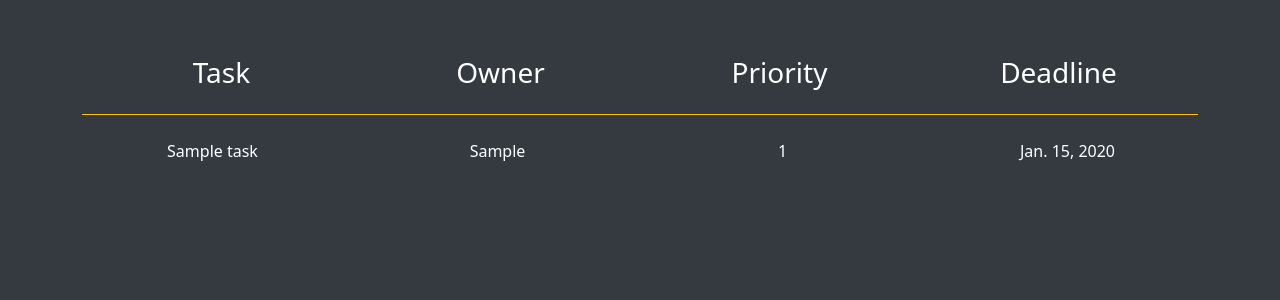
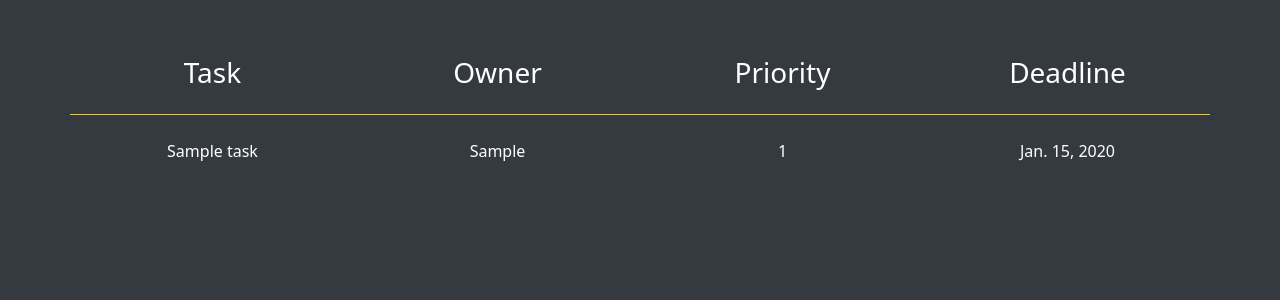
Before and after one commit to sadrayavar/djangoTemplate-taskManger, a Django app: page / in a window 1280 px wide. Shown: the part 73-373 px from the top of the page. Run offline with Django 4.2, Linux system fonts and the light colour scheme; a user stored in the database is signed in; tables that the repository leaves empty hold one stand-in row (values such as "Sample post"); some libraries are stand-ins or nearby versions.

Commit message:
fix: line balance in list of tasks

```diff
--- a/templates/Task/taskList.html
+++ b/templates/Task/taskList.html
@@ -9,21 +9,19 @@
     {% if count > 0 %}
         <div class="text-center pt-3 pb-2">
             <div class="container">
-                <div class="d-flex justify-content-start pb-3 border-warning border-bottom">
+                <div class="pb-3 row border-warning border-bottom">
                     <div class="col h3">Task</div>
                     <div class="col h3">Owner</div>
                     <div class="col h3">Priority</div>
                     <div class="col h3">Deadline</div>
                 </div>
                 {% for task in tasks %}
-                    <a class="text-white text-decoration-none bg-dark"
+                    <a class="text-white text-decoration-none row text-center rounded py-3 mt-2"
                        href="{% url "singleTask" task.id %}">
-                        <div class="row text-center rounded d-flex justify-content-start pt-3 pb-3 mt-2">
-                            <div class="col">{{ task.title | capfirst }}</div>
-                            <div class="col">{{ task.user | capfirst }}</div>
-                            <div class="col">{{ task.priority }}</div>
-                            <div class="col">{{ task.deadline_date }}</div>
-                        </div>
+                        <div class="col">{{ task.title | capfirst }}</div>
+                        <div class="col">{{ task.user | capfirst }}</div>
+                        <div class="col">{{ task.priority }}</div>
+                        <div class="col">{{ task.deadline_date }}</div>
                     </a>
                     <br>
                 {% endfor %}
```
